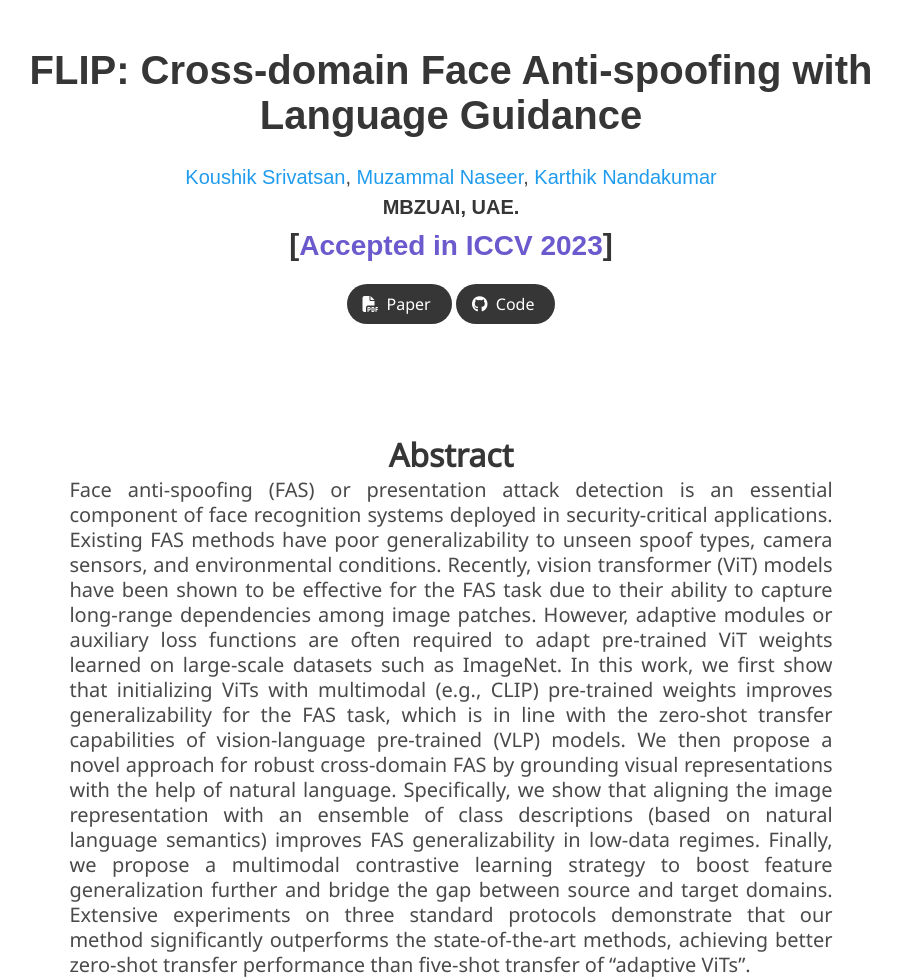
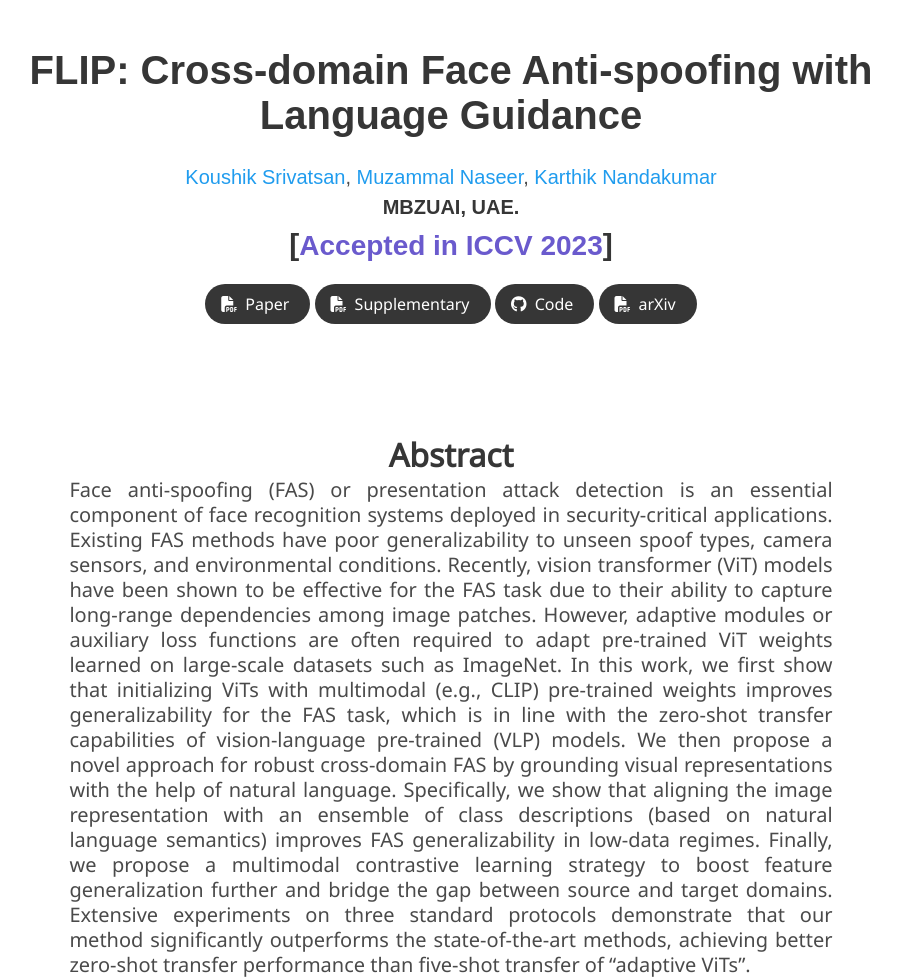
Before and after one commit to koushiksrivats/FLIP, a plain HTML site: page docs/index.html in a window 1280 px wide. Shown: the top 980 px of the page, without its empty margins (189-1090 px from the left). Drawn offline with nearby package versions, Linux system fonts and the light colour scheme; some icons are missing; a web font is replaced by a local one.

Commit message:
update index.html

```diff
--- a/docs/index.html
+++ b/docs/index.html
@@ -59,7 +59,7 @@
 
         <div class="column has-text-centered">
           <div class="publication-links">
-            <!-- PDF Link. -->
+            <!-- Main paper PDF Link. -->
             <span class="link-block">
               <a href="https://openaccess.thecvf.com/content/ICCV2023/papers/Srivatsan_FLIP_Cross-domain_Face_Anti-spoofing_with_Language_Guidance_ICCV_2023_paper.pdf"
                  class="external-link button is-normal is-rounded is-dark">
@@ -67,6 +67,17 @@
                     <i class="fas fa-file-pdf"></i>
                 </span>
                 <span>Paper</span>
+              </a>
+            </span>
+
+            <!-- Suppl paper PDF Link. -->
+            <span class="link-block">
+              <a href="https://openaccess.thecvf.com/content/ICCV2023/supplemental/Srivatsan_FLIP_Cross-domain_Face_ICCV_2023_supplemental.pdf"
+                 class="external-link button is-normal is-rounded is-dark">
+                <span class="icon">
+                    <i class="fas fa-file-pdf"></i>
+                </span>
+                <span>Supplementary</span>
               </a>
             </span>
 
@@ -79,6 +90,17 @@
                 </span>
                 <span>Code</span>
                 </a>
+            </span>
+
+            <!-- arXiv paper PDF Link. -->
+            <span class="link-block">
+              <a href="https://arxiv.org/pdf/2309.16649.pdf"
+                 class="external-link button is-normal is-rounded is-dark">
+                <span class="icon">
+                    <i class="fas fa-file-pdf"></i>
+                </span>
+                <span>arXiv</span>
+              </a>
             </span>
 
 
```
